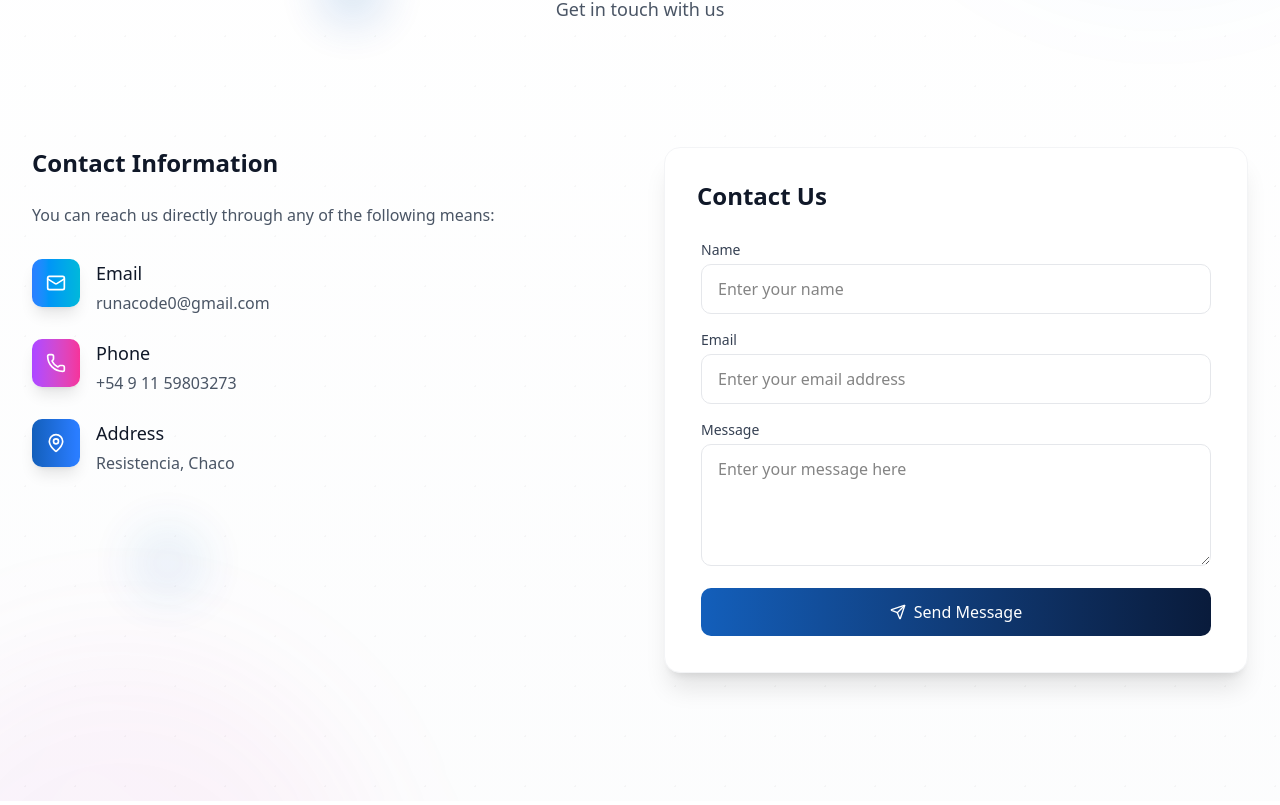
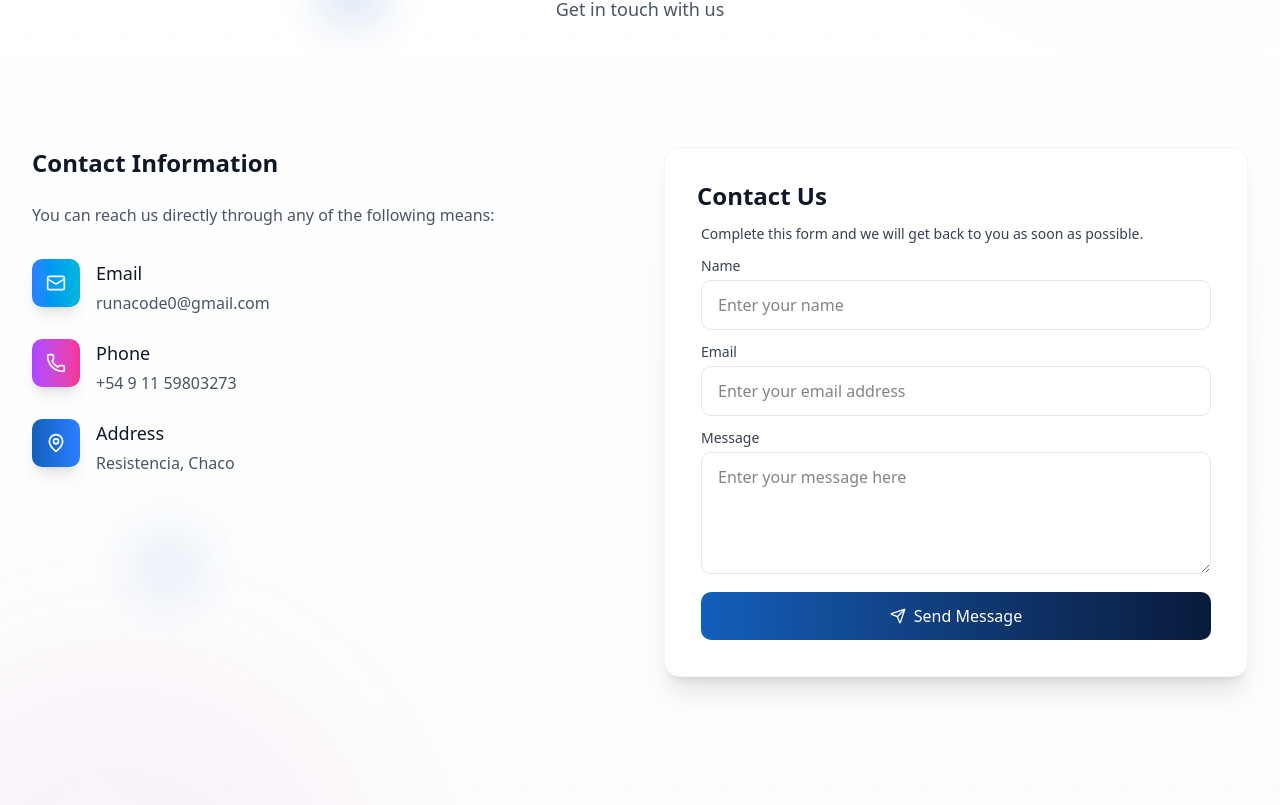
Before and after one commit to RunaCodeDev/runa-landing, a Next.js app: page /en in a window 1280 px wide. Shown: the part 3934-4739 px from the top of the page. Built offline with nearby package versions, Linux system fonts and the light colour scheme.

Commit message:
Addin subtitle form

```diff
--- a/src/components/Contact/ContactForm.tsx
+++ b/src/components/Contact/ContactForm.tsx
@@ -94,7 +94,13 @@ export function ContactForm({ onSuccess }: ContactFormProps) {
   }
 
   return (
-    <form onSubmit={handleSubmit(onSubmit)} className="space-y-4">
+    <form onSubmit={handleSubmit(onSubmit)} className="space-y-3">
+      <label
+        htmlFor="subtitle"
+        className="block text-sm font-medium text-gray-700 mb-3"
+      >
+        {t("form.subtitle")}
+      </label>
       <div>
         <label
           htmlFor="name"
@@ -102,6 +108,7 @@ export function ContactForm({ onSuccess }: ContactFormProps) {
         >
           {t("form.name")}
         </label>
+
         <input
           id="name"
           {...register("name")}
--- a/src/components/ContactUsSection.tsx
+++ b/src/components/ContactUsSection.tsx
@@ -138,7 +138,7 @@ export default function ContactUsSection() {
             transition={{ duration: 0.5, delay: 0.4 }}
             className="bg-white rounded-2xl shadow-xl p-8 border border-gray-100"
           >
-            <h3 className="text-2xl font-bold text-gray-900 mb-6">
+            <h3 className="text-2xl font-bold text-gray-900 mb-2">
               {t("form.title")}
             </h3>
             <div className="bg-white rounded-xl">
--- a/src/messages/en.json
+++ b/src/messages/en.json
@@ -80,6 +80,7 @@
     "description": "We are here to help you with any questions or inquiries you may have. Please fill out the form below to get in touch with us.",
     "form": {
       "title": "Contact Us",
+      "subtitle": "Complete this form and we will get back to you as soon as possible.",
       "name": "Name",
       "namePlaceholder": "Enter your name",
       "email": "Email",
--- a/src/messages/es.json
+++ b/src/messages/es.json
@@ -80,6 +80,7 @@
     "description": "Estamos aquí para ayudarte con cualquier pregunta o consulta que puedas tener. Por favor, completa el formulario a continuación para ponerte en contacto con nosotros.",
     "form": {
       "title": "Contáctanos",
+      "subtitle": "Completa este formulario y nos pondremos en contacto contigo lo antes posible.",
       "name": "Nombre",
       "namePlaceholder": "Ingresa tu nombre",
       "email": "Correo electrónico",
```
